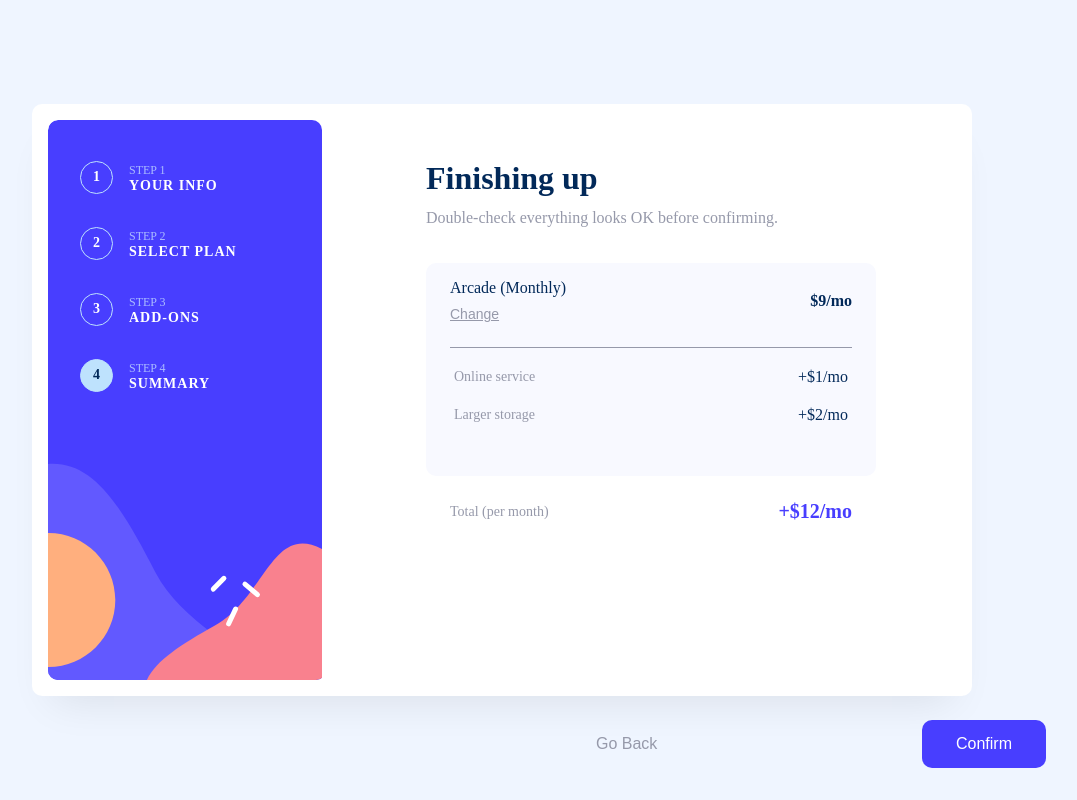
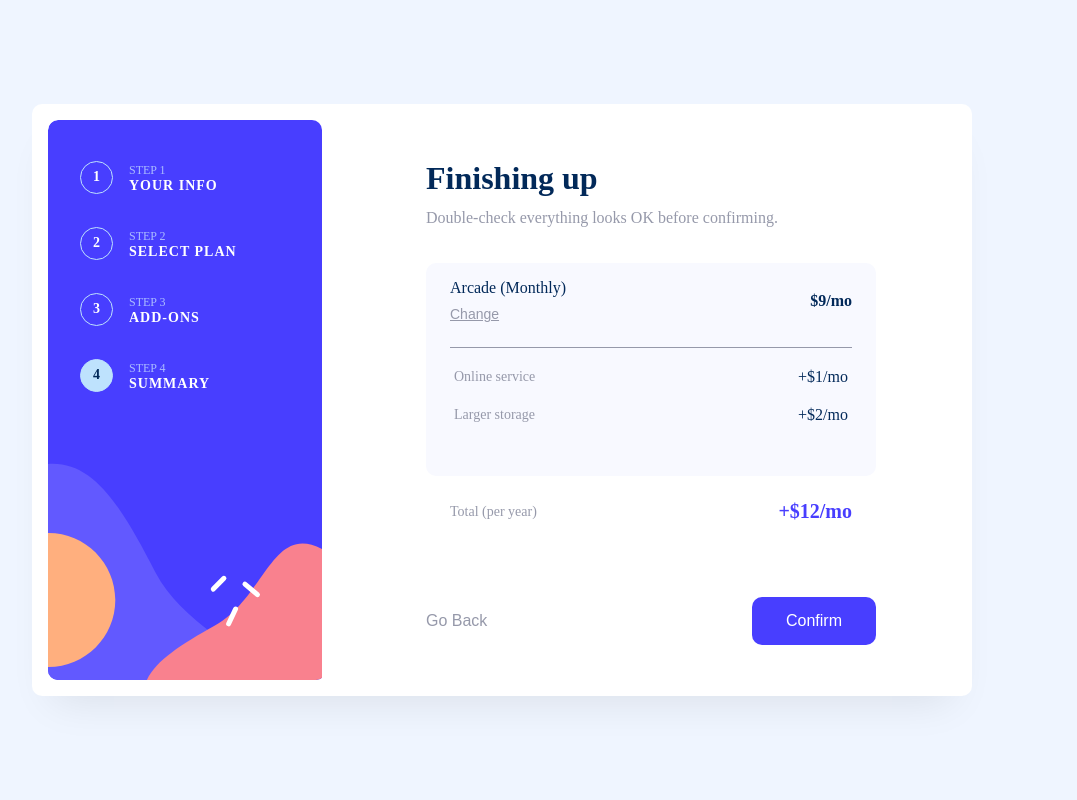
Before and after one commit to KiwiScreams/Multi-step-form, a React (Vite) app: page /summary in a window 1280 px wide. Shown: the whole page, without its empty margins (138-1215 px from the left). Built offline with nearby package versions, Linux system fonts and the light colour scheme.

Commit message:
validation

```diff
--- a/src/App.jsx
+++ b/src/App.jsx
@@ -6,15 +6,15 @@ import AddOns from "./components/form/add-ons/AddOns";
 import Summary from "./components/form/summary/Summary";
 import Success from "./components/form/success/Success";
 import "../src/components/form/Forms.css";
-import { useNavigate } from "react-router-dom";
-import { useEffect, useState } from "react";
+import { useState } from "react";
 function App() {
   const [fromValues, setFormValues] = useState({
     username: "",
     email: "",
     phone: "",
-    plan: "",
-    addons: [],
+    activePlan: "",
+    isMonthly: "",
+    selectedServices: [],
   });
   return (
     <main style={{ display: "flex", minHeight: "100vh" }}>
--- a/src/components/form/Forms.css
+++ b/src/components/form/Forms.css
@@ -143,11 +143,7 @@
 }
 .buttons
 {
-    margin-top: 20px;
-    position: absolute;
-    bottom: 32px;
-    right: 96px;
-    width: 450px;
+    margin-top: 50px;
 }
 .back-btn
 {
--- a/src/components/form/add-ons/AddOns.jsx
+++ b/src/components/form/add-ons/AddOns.jsx
@@ -1,10 +1,10 @@
-import Button from "../button/Button"
-import { useForm } from "react-hook-form"
+import Button from "../button/Button";
+import { useForm } from "react-hook-form";
 import { yupResolver } from "@hookform/resolvers/yup";
 import validationSchema from "../../../validation-schema";
 import { useNavigate } from "react-router-dom";
 import { useState, useEffect } from "react";
-function AddOns() {
+function AddOns(props) {
   const {
     handleSubmit,
     formState: { errors },
@@ -34,29 +34,28 @@ function AddOns() {
 
   const onSubmit = async (data) => {
     console.log(data);
-        navigate("/personal-info");
+    navigate("/summary");
   };
 
   const onGoBack = () => {
     navigate("/select-plan");
   };
-    const services =
-        [
+  const services = [
     {
       title: "Online service",
       description: "Access to multiplayer games",
-                price: "+$1/mo"
+      price: "+$1/mo",
     },
     {
       title: "Larger storage",
       description: "Extra 1TB of cloud save",
-                price: "+$2/mo"
+      price: "+$2/mo",
     },
     {
       title: "Customizable Profile",
       description: "Custom theme on your profile",
-                price: "+$2/mo"
-            }
+      price: "+$2/mo",
+    },
   ];
   return (
     <>
@@ -73,7 +72,8 @@ function AddOns() {
                     name={service.title}
                     id={service.title}
                     checked={selectedServices.some(
-                                            (selectedService) => selectedService.title === service.title
+                      (selectedService) =>
+                        selectedService.title === service.title
                     )}
                     onChange={handleCheckboxChange}
                   />
@@ -90,11 +90,11 @@ function AddOns() {
             <button className="back-btn" type="button" onClick={onGoBack}>
               Go Back
             </button>
-                        <button type="submit">Next Step</button>
+            <Button text="Next Step"></Button>
           </div>
         </form>
       </section>
     </>
-    )
+  );
 }
-export default AddOns
+export default AddOns;
--- a/src/components/form/select-plan/SelectPlan.jsx
+++ b/src/components/form/select-plan/SelectPlan.jsx
@@ -9,9 +9,7 @@ import plan_3 from "../../../assets/images/plan-3.svg"
 import { useState } from "react";
 import { useEffect } from "react";
 
-function SelectPlan() {
-    // const [selectedPlan, setSelectedPlan] = useState('monthly');
-    // const history = useHistory();
+function SelectPlan(props) {
     const navigate = useNavigate();
     const [activePlan, setActivePlan] = useState(() => {
         const storedActivePlan = localStorage.getItem('activePlan');
--- a/src/components/form/summary/Summary.jsx
+++ b/src/components/form/summary/Summary.jsx
@@ -1,11 +1,11 @@
-import Button from "../button/Button"
-import { useForm } from "react-hook-form"
+import Button from "../button/Button";
+import { useForm } from "react-hook-form";
 import { yupResolver } from "@hookform/resolvers/yup";
 import validationSchema from "../../../validation-schema";
 import { useNavigate } from "react-router-dom";
-import plan_1 from "../../../assets/images/plan-1.svg"
-import plan_2 from "../../../assets/images/plan-2.svg"
-import plan_3 from "../../../assets/images/plan-3.svg"
+import plan_1 from "../../../assets/images/plan-1.svg";
+import plan_2 from "../../../assets/images/plan-2.svg";
+import plan_3 from "../../../assets/images/plan-3.svg";
 import { useState } from "react";
 import { useEffect } from "react";
 function Summary(props) {
@@ -14,6 +14,11 @@ function Summary(props) {
   const onGoBack = async (data) => {
     navigate("/personal-info");
   };
+  const [planDuration, setPlanDuration] = useState("");
+  useEffect(() => {
+    const storedDuration = localStorage.getItem("planDuration");
+    setPlanDuration(storedDuration);
+  }, []);
   return (
     <>
       <section className="personal-info-section">
@@ -22,9 +27,7 @@ function Summary(props) {
         <div className="summary-container">
           <div className="summary-header flex">
             <div>
-                            <h3>
-                                Arcade (Monthly)
-                            </h3>
+              <h3>Arcade (Monthly)</h3>
               <button>Change</button>
             </div>
             <span>$9/mo</span>
@@ -43,15 +46,18 @@ function Summary(props) {
           </table>
         </div>
         <div className="flex total">
-                    <h3>Total (per month)</h3>
+          <h3 id="total">Total{" "}
+          {planDuration === "monthly" ? "(per month)" : "(per year)"}</h3>
           <span>+$12/mo</span>
         </div>
         <div className="buttons flex">
-                    <button className="back-btn" onClick={onGoBack}>Go Back</button>
+          <button className="back-btn" onClick={onGoBack}>
+            Go Back
+          </button>
           <Button text="Confirm" className="confirm"></Button>
         </div>
       </section>
     </>
-    )
+  );
 }
-export default Summary
+export default Summary;
--- a/src/validation-schema.js
+++ b/src/validation-schema.js
@@ -1,7 +1,19 @@
-import * as yup from "yup"
+import * as yup from "yup";
 const validationSchema = yup.object().shape({
-    username: yup.string().min(2).max(22).required("This field is required"),
-    email: yup.string().email().required("This field is required"),
-    phone: yup.string().min(9).max(12).required("This field is required"),
+  username: yup.string().min(2).max(22).required("This field is required"),
+  email: yup.string().email().required("This field is required"),
+  phone: yup.string().min(9).max(12).required("This field is required"),
+//   activePlan: yup.string().oneOf(["Arcade", "Advanced", "Pro"], "Invalid plan"),
+//   isMonthly: yup.boolean().required("This field is required"),
+//   selectedServices: yup
+//     .array()
+//     .of(
+//       yup.object().shape({
+//         title: yup.string().required("Title is required"),
+//         description: yup.string().required("Description is required"),
+//         price: yup.string().required("Price is required"),
+//       })
+//     )
+//     .min(1, "At least one service is required"),
 });
 export default validationSchema;
```
Lines whose indentation alone changed are shown as unchanged.
